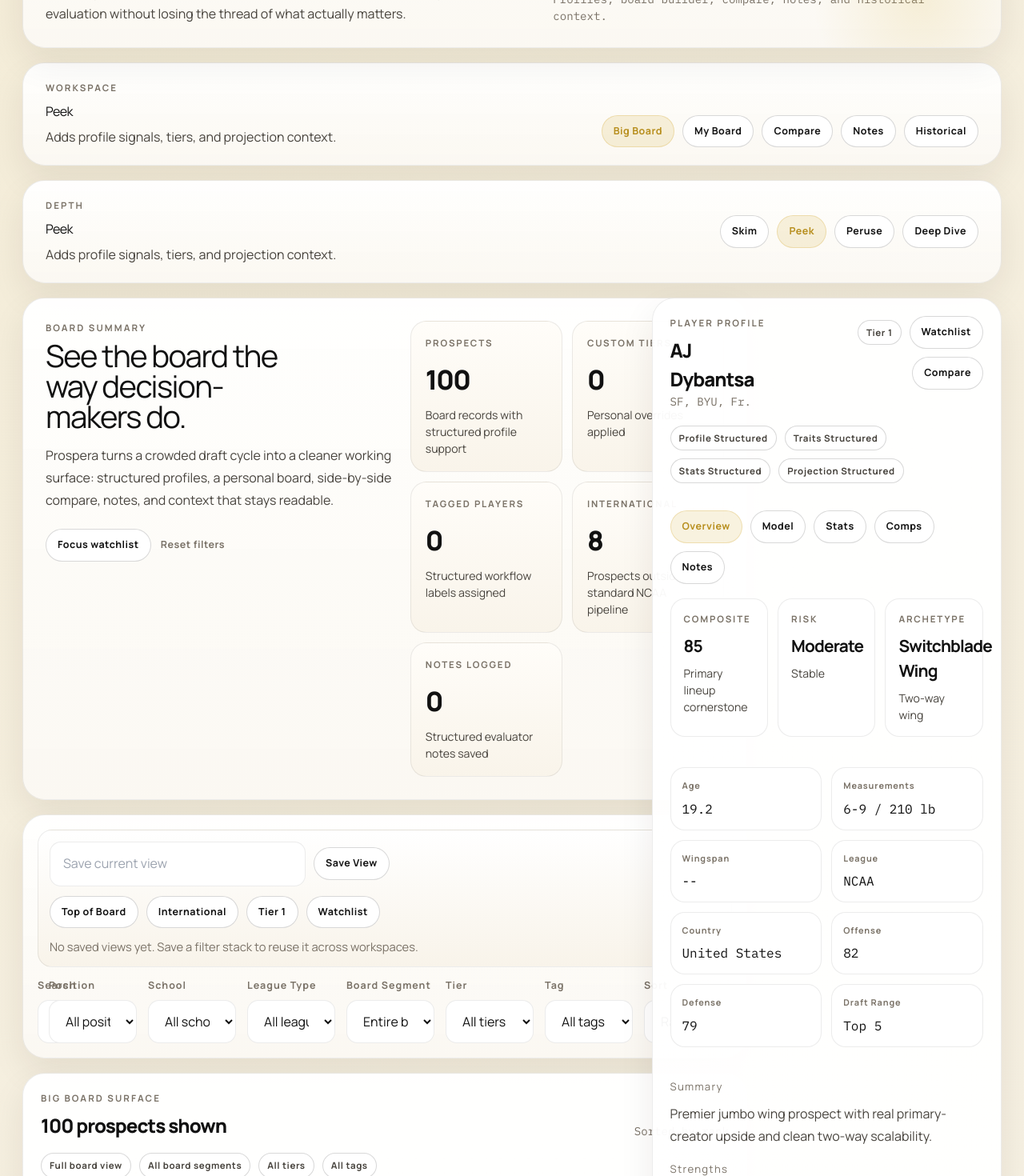
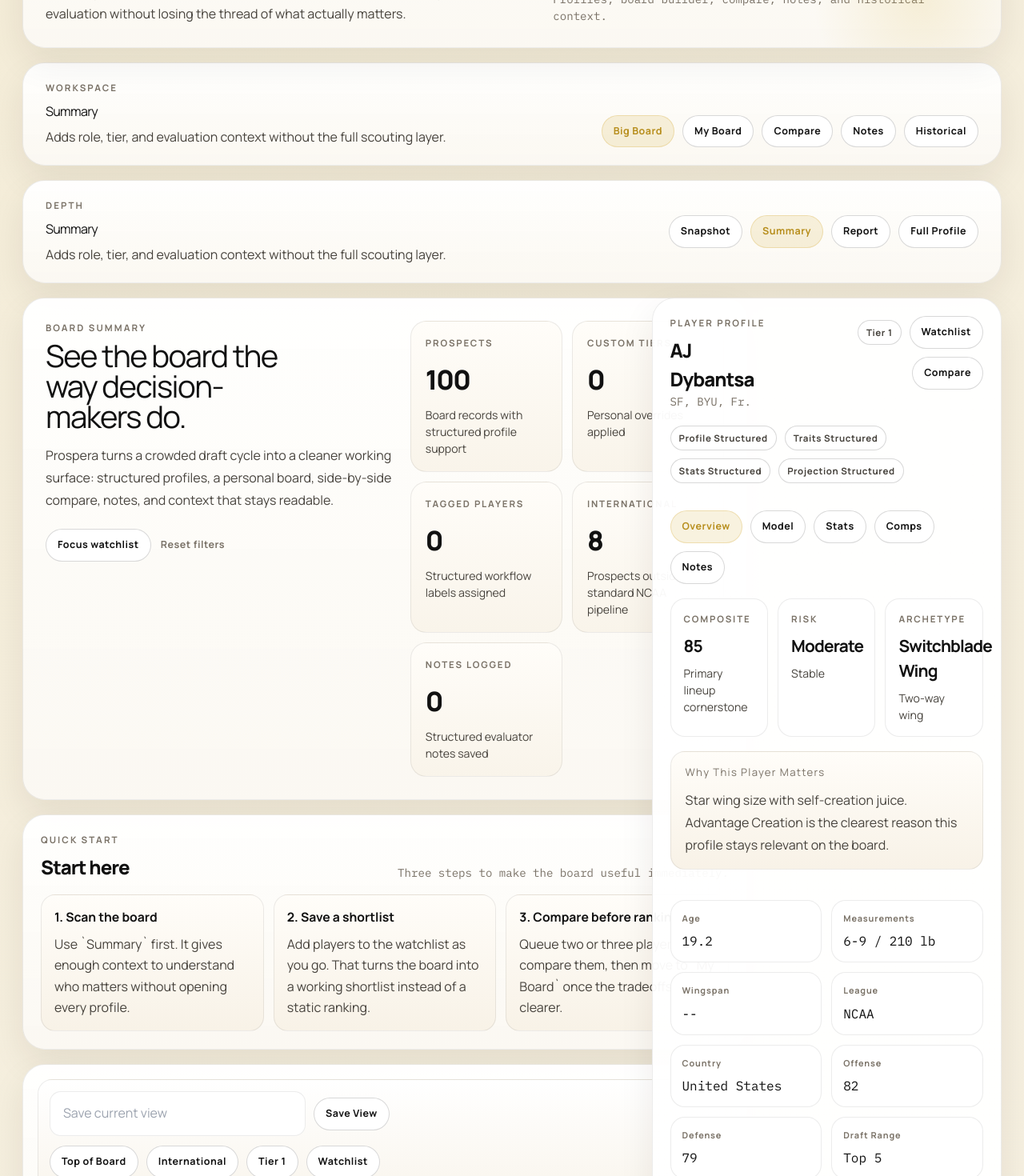
Before and after one commit to commandersbot-design/nba-draft-hq, a React (Vite) app: page / in a window 1280 px wide. Shown: the part 260-1730 px from the top of the page at 80% size. Built offline with nearby package versions, Linux system fonts and the light colour scheme.

Commit message:
Simplify onboarding and default board language

```diff
--- a/src/App.jsx
+++ b/src/App.jsx
@@ -186,6 +186,7 @@ function App() {
   const notesCount = notes.length;
   const taggedCount = Object.values(customTags).filter((tags) => tags.length > 0).length;
   const customTierCount = Object.keys(customTiers).length;
+  const isFirstRun = watchlist.length === 0 && notes.length === 0 && savedViews.length === 0 && savedBoards.length === 0;
 
   const notesByPlayer = useMemo(
     () => notes.reduce((accumulator, note) => {
@@ -495,6 +496,32 @@ function App() {
             </div>
           </section>
 
+          {isFirstRun && (
+            <section className="quick-start panel">
+              <div className="section-head">
+                <div>
+                  <p className="eyebrow">Quick Start</p>
+                  <h3>Start here</h3>
+                </div>
+                <p className="section-meta">Three steps to make the board useful immediately.</p>
+              </div>
+              <div className="quick-start-grid">
+                <article className="quick-start-card">
+                  <strong>1. Scan the board</strong>
+                  <p>Use `Summary` first. It gives enough context to understand who matters without opening every profile.</p>
+                </article>
+                <article className="quick-start-card">
+                  <strong>2. Save a shortlist</strong>
+                  <p>Add players to the watchlist as you go. That turns the board into a working shortlist instead of a static ranking.</p>
+                </article>
+                <article className="quick-start-card">
+                  <strong>3. Compare before ranking</strong>
+                  <p>Queue two or three players, compare them, then move to `My Board` once the tradeoffs are clearer.</p>
+                </article>
+              </div>
+            </section>
+          )}
+
           <section className="controls panel">
             <div className="saved-views-bar">
               <div className="saved-view-controls">
--- a/src/components/PlayerProfileSurface.jsx
+++ b/src/components/PlayerProfileSurface.jsx
@@ -25,6 +25,9 @@ export function PlayerProfileSurface({
       </div>
     );
   }
+
+  const whyItMatters = prospect.summary?.strengths?.[0] || prospect.summary?.synopsis;
+  const topTrait = [...(prospect.traitScores || [])].sort((left, right) => right.score - left.score)[0];
 
   return (
     <div className="detail-card">
@@ -83,6 +86,14 @@ export function PlayerProfileSurface({
           <span className="stat-detail">{prospect.archetypeBase}</span>
         </div>
       </section>
+
+      <div className="detail-section highlight-section">
+        <h4>Why This Player Matters</h4>
+        <p>
+          {whyItMatters}
+          {topTrait ? ` ${topTrait.name} is the clearest reason this profile stays relevant on the board.` : ''}
+        </p>
+      </div>
 
       <div className="detail-grid">
         {[
--- a/src/components/ProspectRankCard.jsx
+++ b/src/components/ProspectRankCard.jsx
@@ -8,6 +8,9 @@ export function ProspectRankCard({
   onToggleCompare,
   onQuickNote,
 }) {
+  const topTrait = prospect.traitScores?.[0];
+  const whyItMatters = prospect.summary?.strengths?.[0] || prospect.summary?.synopsis;
+
   return (
     <button
       type="button"
@@ -55,6 +58,13 @@ export function ProspectRankCard({
           </div>
         )}
 
+        {viewMode !== 'skim' && whyItMatters && (
+          <p className="rank-why">
+            <strong>Why it matters:</strong> {whyItMatters}
+            {topTrait ? ` ${topTrait.name} is currently the clearest carrying trait.` : ''}
+          </p>
+        )}
+
         {(viewMode === 'peruse' || viewMode === 'deep-dive') && (
           <div className="rank-actions">
             <button type="button" className="inline-action" onClick={(event) => { event.stopPropagation(); onToggleCompare(prospect.id); }}>
--- a/src/index.css
+++ b/src/index.css
@@ -227,6 +227,35 @@ button {
   gap: 12px;
   grid-template-columns: repeat(2, minmax(0, 1fr));
   align-content: start;
+}
+
+.quick-start {
+  padding: 22px;
+}
+
+.quick-start-grid {
+  display: grid;
+  grid-template-columns: repeat(3, minmax(0, 1fr));
+  gap: 12px;
+}
+
+.quick-start-card {
+  border: 1px solid var(--line);
+  background: linear-gradient(180deg, #fffdf9, #f8f2e7);
+  border-radius: 18px;
+  padding: 16px;
+}
+
+.quick-start-card strong {
+  display: block;
+  margin-bottom: 8px;
+  font-size: 0.98rem;
+}
+
+.quick-start-card p {
+  margin: 0;
+  color: var(--text-soft);
+  line-height: 1.65;
 }
 
 .stat-card {
@@ -543,6 +572,17 @@ button {
   font-size: 0.88rem;
 }
 
+.rank-why {
+  margin: 10px 0 0;
+  color: var(--text-soft);
+  line-height: 1.6;
+  font-size: 0.89rem;
+}
+
+.rank-why strong {
+  color: var(--text);
+}
+
 .inline-tags {
   display: flex;
   gap: 6px;
@@ -620,6 +660,13 @@ button {
 
 .detail-section + .detail-section {
   margin-top: 18px;
+}
+
+.highlight-section {
+  padding: 16px 18px;
+  border: 1px solid var(--line);
+  background: linear-gradient(180deg, #fffdf9, #f8f2e7);
+  border-radius: 18px;
 }
 
 .detail-section h4 {
@@ -1215,6 +1262,10 @@ button {
     grid-template-columns: 1fr;
   }
 
+  .quick-start-grid {
+    grid-template-columns: 1fr;
+  }
+
   .hero-stats {
     grid-template-columns: 1fr;
   }
--- a/src/lib/constants.js
+++ b/src/lib/constants.js
@@ -33,23 +33,23 @@ export const APP_VIEWS = [
 export const VIEW_MODES = [
   {
     id: 'skim',
-    label: 'Skim',
-    description: 'Fast scan of rank, school, archetype, and stock movement.',
+    label: 'Snapshot',
+    description: 'Fast scan of the board with the most important signals only.',
   },
   {
     id: 'peek',
-    label: 'Peek',
-    description: 'Adds profile signals, tiers, and projection context.',
+    label: 'Summary',
+    description: 'Adds role, tier, and evaluation context without the full scouting layer.',
   },
   {
     id: 'peruse',
-    label: 'Peruse',
-    description: 'Expands compare, notes, and workflow context.',
+    label: 'Report',
+    description: 'Brings in compare, notes, and deeper board workflow.',
   },
   {
     id: 'deep-dive',
-    label: 'Deep Dive',
-    description: 'Full scouting operating view with editable board controls.',
+    label: 'Full Profile',
+    description: 'Complete scouting workspace with all profile and board controls visible.',
   },
 ];
 
```
